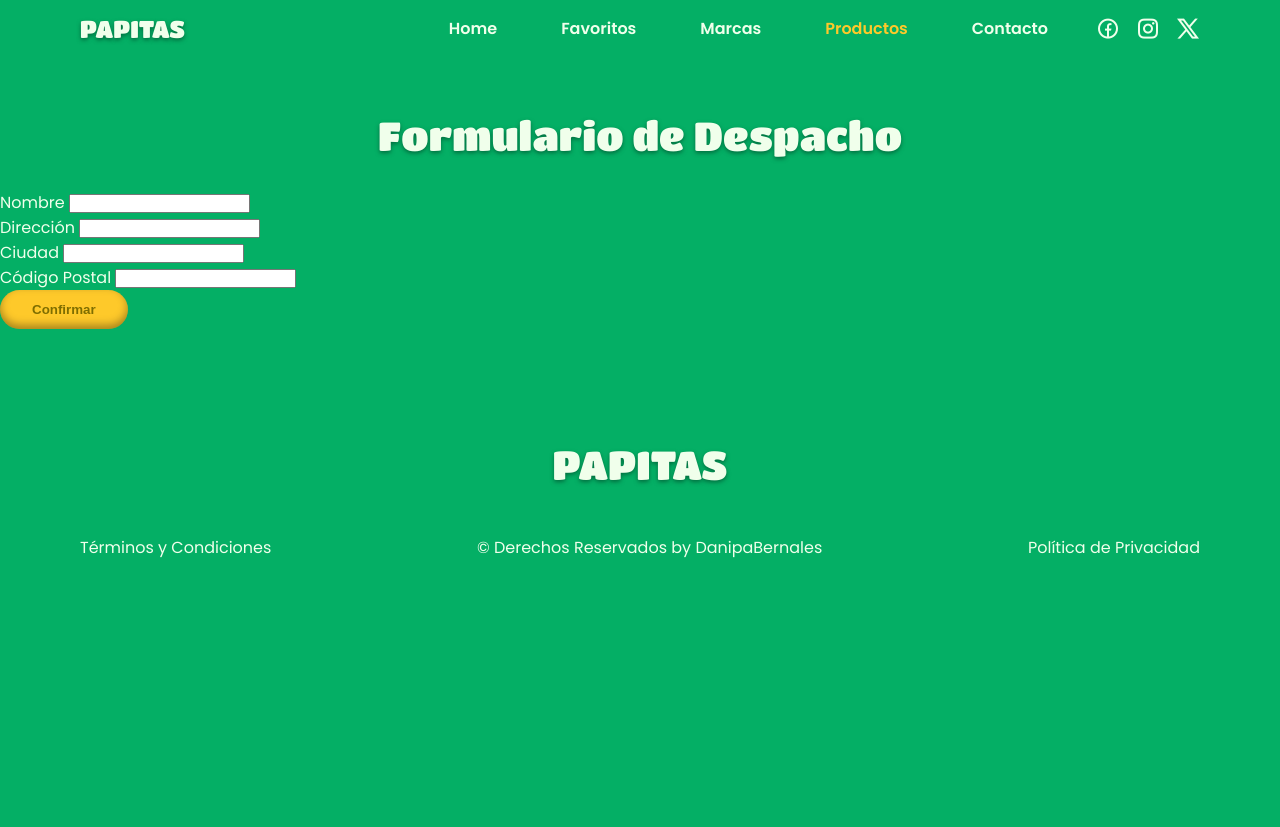
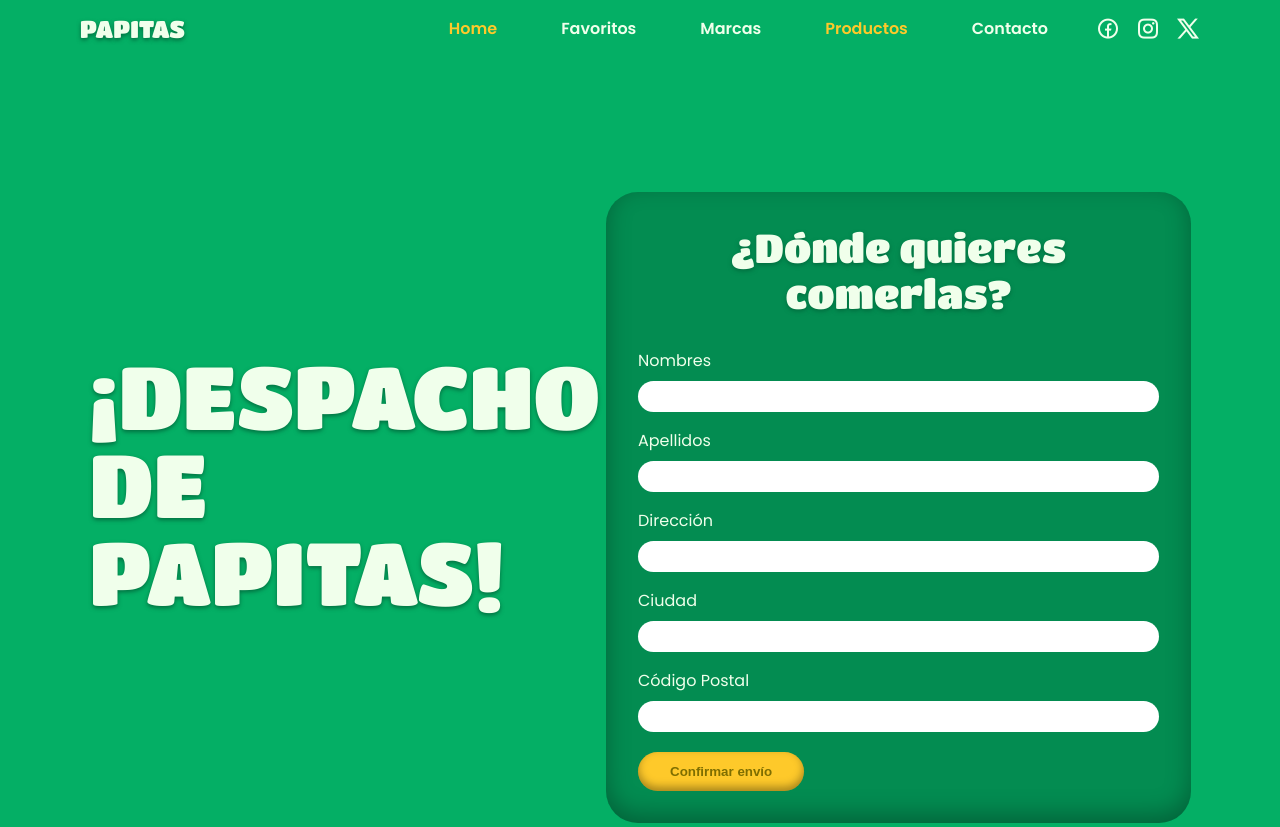
Before and after one commit to danipaBernales/papitas, a plain HTML site: page papitas/checkout.html in a window 1280 px wide. Shown: the top 827 px of the page. Before the commit the page ends 800 px from the top, so only its background shows below. Drawn offline with nearby package versions, Linux system fonts and the light colour scheme.

Commit message:
files update

```diff
--- a/papitas/checkout.html
+++ b/papitas/checkout.html
@@ -6,7 +6,7 @@
       <link rel="shortcut icon" href="./assets/img/favicon.png" type="image/x-icon">
       <link rel="stylesheet" href="https://cdnjs.cloudflare.com/ajax/libs/remixicon/4.2.0/remixicon.min.css">
       <link rel="stylesheet" href="./assets/css/styles.css">
-      <title>Papitas</title>
+      <title>Checkout - Papitas</title>
    </head>
    <body>
 
@@ -71,38 +71,54 @@
 
       <!-- MAIN -->
       <main class="main">
-         <section class="section">
-            <h2 class="section__title">Formulario de Despacho</h2>
-            <form id="dispatchForm">
-               <div class="form-group">
-                  <label for="name">Nombre</label>
-                  <input type="text" id="name" name="name" required>
+
+         <!-- HOME -->
+         <section class="home section" id="home">
+            <div class="home__container container grid">
+
+               <!-- Home data -->
+               <div class="home__data">
+                  <h1 class="home__title">¡DESPACHO <br> DE PAPITAS!</h1>
+                  <br>
                </div>
 
-               <div class="form-group">
+               <!-- Home form -->
+               <div class="home__form">
+                  <form class="signup__form" id="dispatchForm">
+                     <h2 class="section__title">¿Dónde quieres comerlas?</h2>
+                     <div class="form__group">
+                        <label for="firstName">Nombres</label>
+                        <input type="text" id="firstName" name="firstName" required>
+                     </div>
+                     <div class="form__group">
+                        <label  for="lastName">Apellidos</label>
+                        <input type="text" id="lastName" name="lastName" required>
+                     </div>
+                     <div class="form__group">
                         <label for="address">Dirección</label>
                         <input type="text" id="address" name="address" required>
                      </div>
-
-               <div class="form-group">
+                     <div class="form__group">
                         <label for="city">Ciudad</label>
                         <input type="text" id="city" name="city" required>
                      </div>
-
-               <div class="form-group">
+                     <div class="form__group">
                         <label for="postalCode">Código Postal</label>
                         <input type="text" id="postalCode" name="postalCode" required>
                      </div>
-
-               <button type="submit" class="button">Confirmar</button>
+                     <div class="form__button">
+                        <button type="submit" class="button">Confirmar envío</button>
+                     </div>
                   </form>
+               </div>
+            </div>
          </section>
       </main>
 
       <!-- Confirm modal -->
       <div id="confirmationModal" class="modal">
          <div class="modal-content">
-            <p>¡Su compra ya está en camino!</p>
+            <p>¡Tus papitas están en camino!</p>
          </div>
       </div>
 
```
Also changed, not shown: papitas/index.html (+1 -1 lines). Lines whose indentation alone changed are shown as unchanged.
